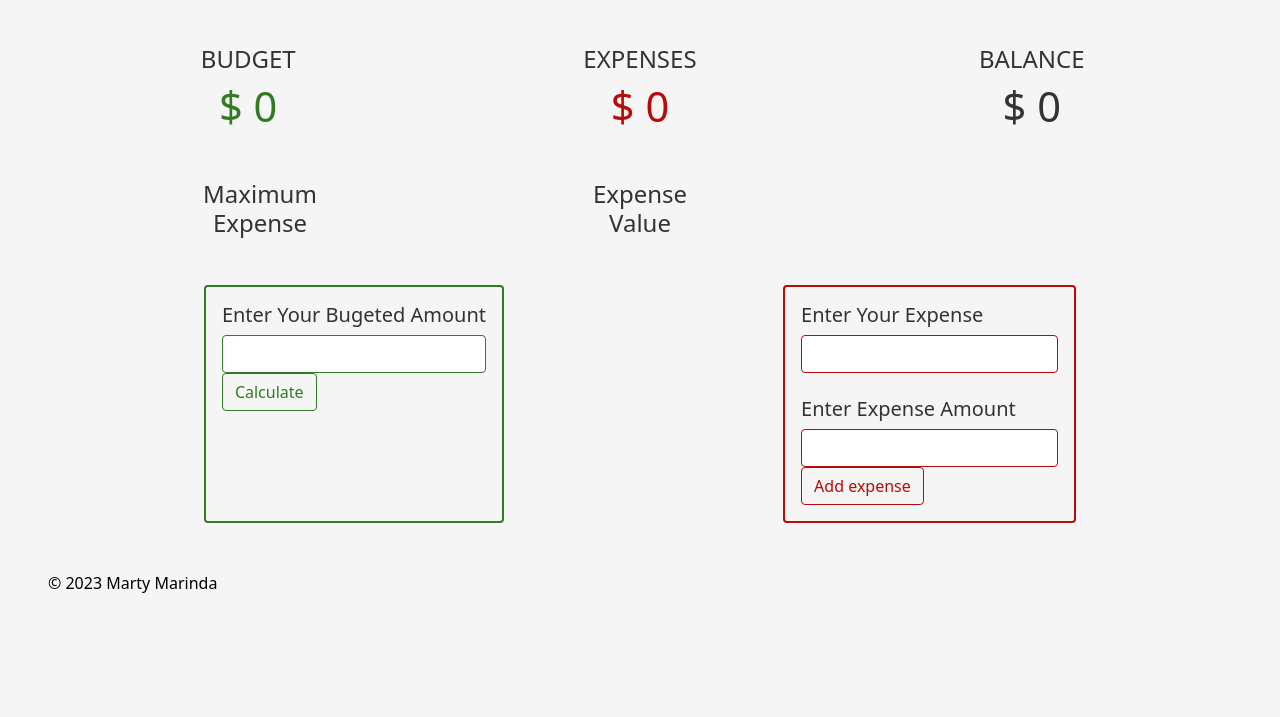
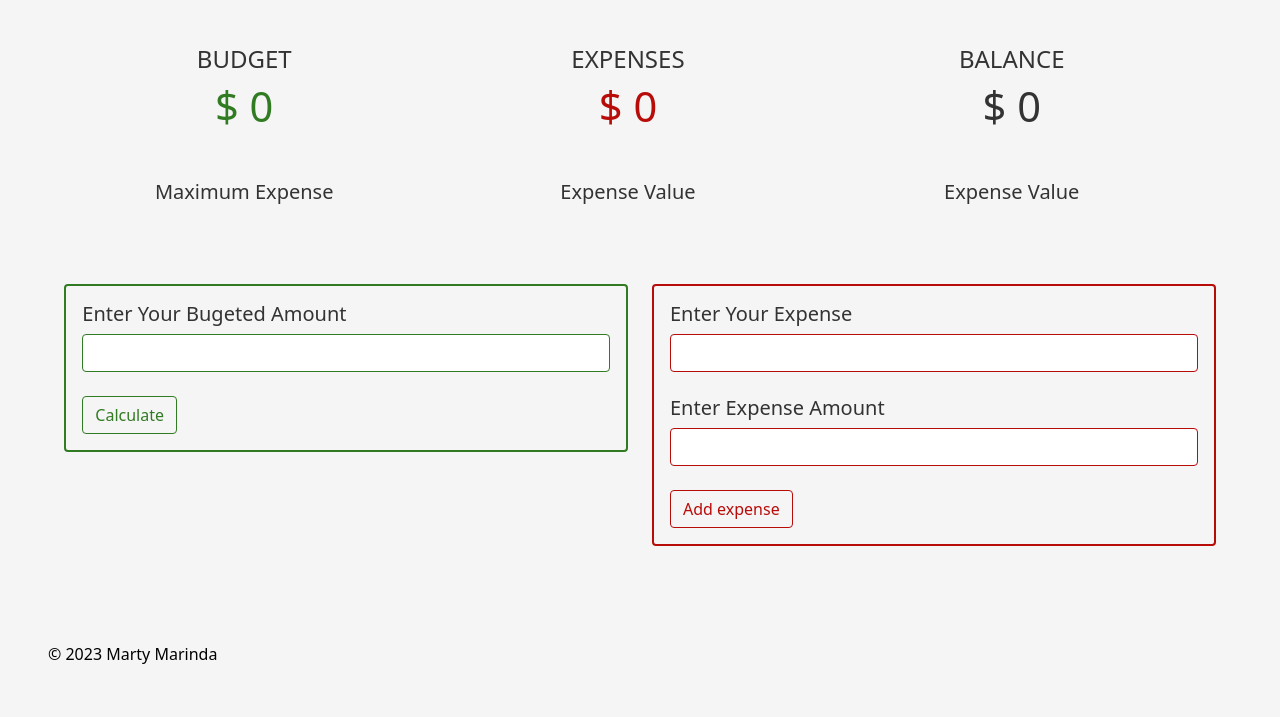
Before and after one commit to mxrtydluffy/Budget-Tracker-Accessibility, a plain HTML site: page HTML/app.html in a window 1280 px wide. Shown: the part 83-800 px from the top of the page. Drawn offline with nearby package versions, Linux system fonts and the light colour scheme.

Commit message:
Completely changed layout

```diff
--- a/HTML/app.html
+++ b/HTML/app.html
@@ -14,10 +14,9 @@
     <div class="container-fluid">
         <div class="col-11 mx-auto pt-3">
             <!--Title-->
-            <h1 class="text-uppercase mb-4">Budget App</h1>
+            <h1 class="text-uppercase mb-4">Conservify</h1>
             <br>
             <div class="row">
-                <div class=""> <!--col-md-7-->
                 <!--Budget Expenses Balance-->
                 <div class="row my-3">
                     <div class="col-4 text-center mb-2">
@@ -53,33 +52,42 @@
                     </div>
                 </div>
             </div>
+
+            <!--Doesn't have ID-->
+
+
+            <div class="row">
+                <div class="row my-3">
+                    <div class="col-4 text-center mb-2">
+                        <h5 class="list-item">Maximum Expense</h5>
                     </div>
-
-            <div class="container">
-                <!--Expense Info-->
-                <div class="row my-3 expense-list text-captitalize">
-                    <div class="col-4 d-flex justify-content-center">
-                        <h5 class="list-item info-title">Maximum Expense</h5>
+                    <div class="col-4 text-center">
+                        <h5 class="list-item">Expense Value</h5>
                     </div>
-                    <div class="col-4 d-flex justify-content-center">
-                        <h5 class="list-item info-title">Expense Value</h5>
+                    <div class="col-4 text-center">
+                        <h5 class="list-item">Expense Value</h5>
                     </div>
                 </div>
             </div>
 
-            <br>
-
             <!--Budget Form-->
-            <div class="d-flex justify-content-around">
+            <div class="row">
+                <div class="col-md my-5">
+                    <!-- Budget feedback -->
+                    <div class="budget-feedback alert alert-danger text-capitalize">budget feedback</div>
+                    <!--Budget Information-->
                     <form id="budget-form" class="budget-form">
                         <h5 class="text-capitalize">Enter Your Bugeted Amount</h5>
                         <div class="form-group">
                             <input type="number" class="form-control budget-input" id="budget-input">
+                        </div>
                         <!--Submit button information-->
+                        <br>
                         <button type="submit" class="btn text-capitalize budget-submit" id="budget-submit">Calculate</button>
+                    </form>
                 </div>
-                </form>
 
+                <div class="col-md my-5">
                     <form class="expense-form" id="expense-form">
                         <h5 class="text-capitalize">Enter Your Expense</h5>
                         <div class="form-group">
@@ -90,9 +98,14 @@
                         <div class="form-group">
                             <input type="number" class="form-control expense-input" id="amount-input">
                         </div>
+                        <!--Submit Button-->
+                        <br>
                         <button type="submit" class="btn text-cpaitalize expense-submit" id="expense-submit">Add expense</button>
                     </form>
                 </div>
+
+            </div>
+
         </div>
     </div>
 
```
Lines whose indentation alone changed are shown as unchanged.
